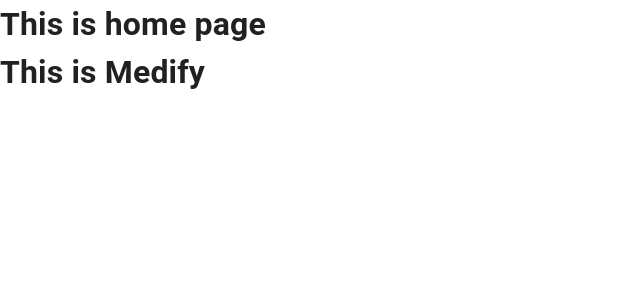
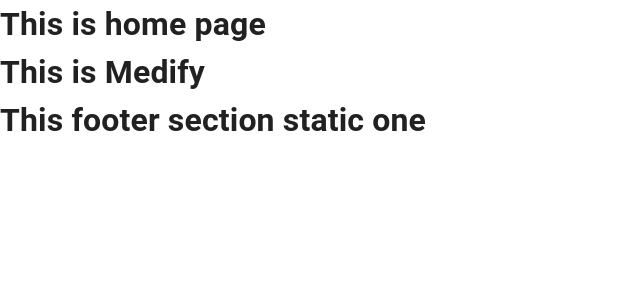
Before and after one commit to deb2000-sudo/medify, a React (Create React App) app: page / in a window 1280 px wide. Shown: the top 300 px of the page, without its empty margins (0-640 px from the left). Built offline with nearby package versions, Linux system fonts and the light colour scheme.

Commit message:
footer section added which can ba vailable to all pages

```diff
--- a/src/App.js
+++ b/src/App.js
@@ -1,5 +1,6 @@
 import { Outlet } from "react-router-dom";
 import { CssBaseline } from "@mui/material";
+import Footer from "./components/Footer/Footer";
 // CssBaseline used in react to provide initial delegant and better setup to to setup project
 const App = () => {
   return (
@@ -7,6 +8,7 @@
       <CssBaseline>
         <Outlet />
         <h1>This is Medify</h1>
+        <Footer/>
       </CssBaseline>
     </div>
   );
--- a/src/components/Footer/Footer.jsx
+++ b/src/components/Footer/Footer.jsx
@@ -1,4 +1,8 @@
 const Footer=()=>{
-
-}
+return(
+    <div>
+        <h1>This footer section static one</h1>
+    </div>
+)
+};
 export default Footer;
```
Also changed, not shown: src/components/Footer.jsx (deleted).
